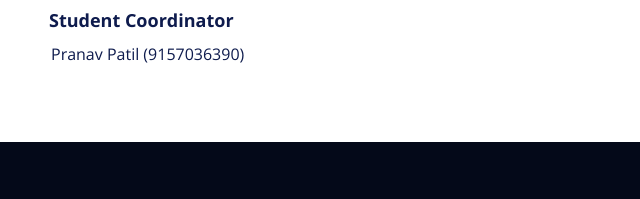
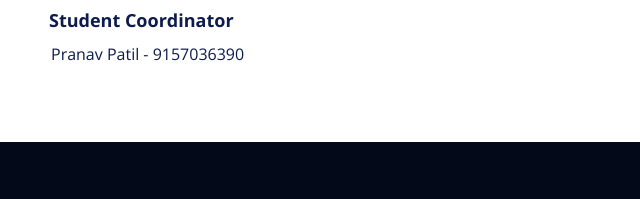
Before and after one commit to hiral-codes/tekxianze, a plain HTML site: page speaker-details.html in a window 1280 px wide. Shown: the part 1036-1235 px from the top of the page, 606-1246 px from the left. Drawn offline with nearby package versions, Linux system fonts and the light colour scheme.

Commit message:
initial commit

```diff
--- a/speaker-details.html
+++ b/speaker-details.html
@@ -124,7 +124,7 @@
               </p>
               <label for="ul" class="title-co">Student Coordinator</label>
               <ul class="student-co">
-                <li>Pranav Patil (9157036390)</li>
+                <li>Pranav Patil - 9157036390</li>
                 <!-- <li>Aman Solanki (7984131035)</li>
                 <li>Shruti Govindbhai Patel (8347569381)</li>
                 <li>Aayush Bakulbhai Modi (9512282339)</li> -->
```
